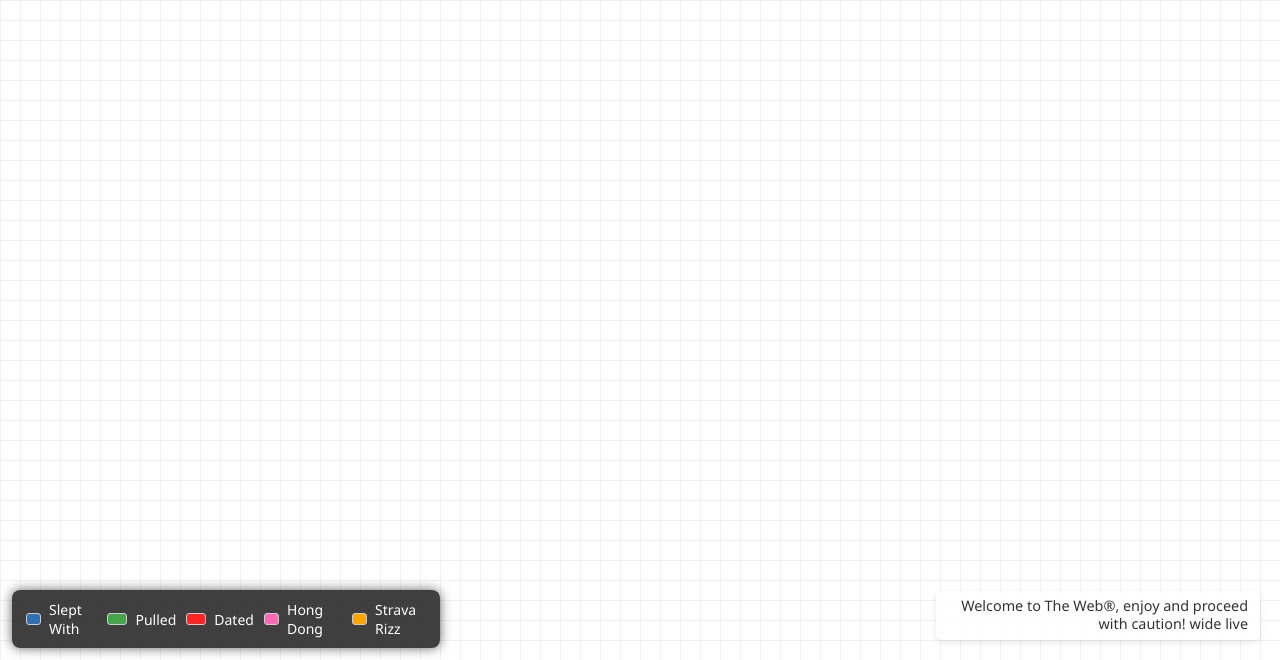
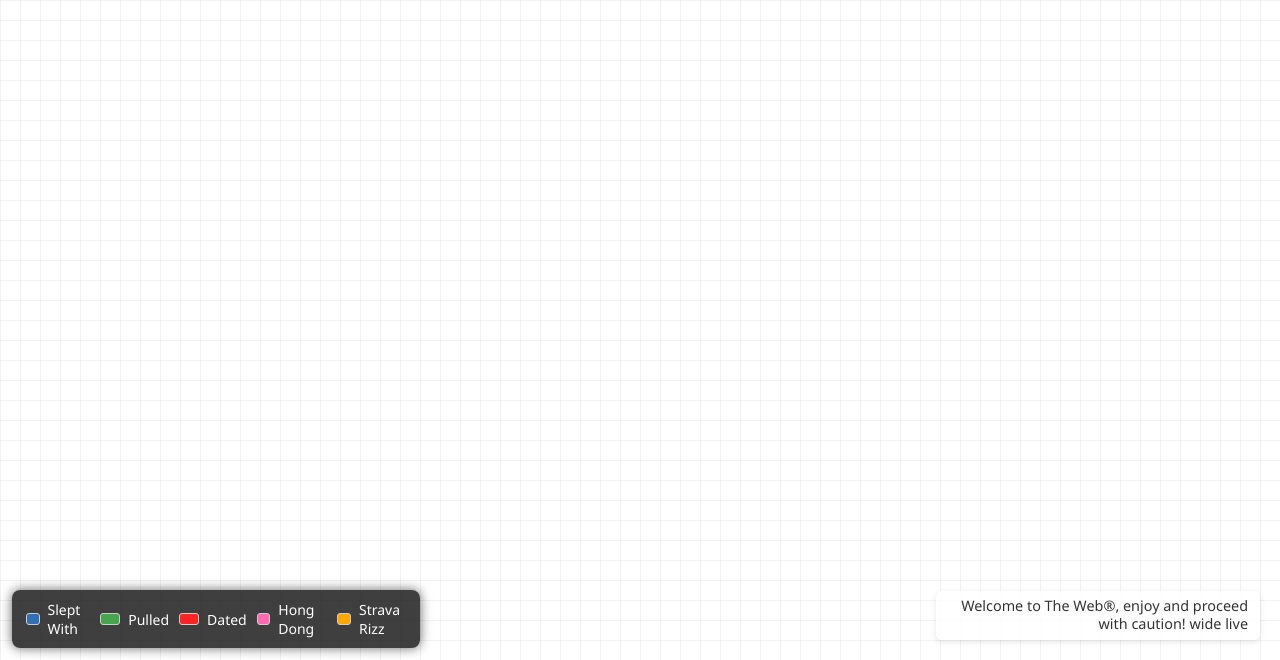
Before and after one commit to JamieGoddard18/The-Web, a website: page index.html in a window 1280 px wide. Shown: the part 140-800 px from the top of the page. Drawn offline with nearby package versions, Linux system fonts and the light colour scheme; a script that the page names is missing.

Commit message:
minor adjust

```diff
--- a/style.css
+++ b/style.css
@@ -109,7 +109,7 @@ sup.trademark {
   font-size: 14px;
   box-shadow: 0 0 12px rgba(0, 0, 0, 0.6);
   user-select: none;
-  max-width: 400px;
+  max-width: 380px;
   z-index: 10;
   display: flex;
   align-items: center;
```
